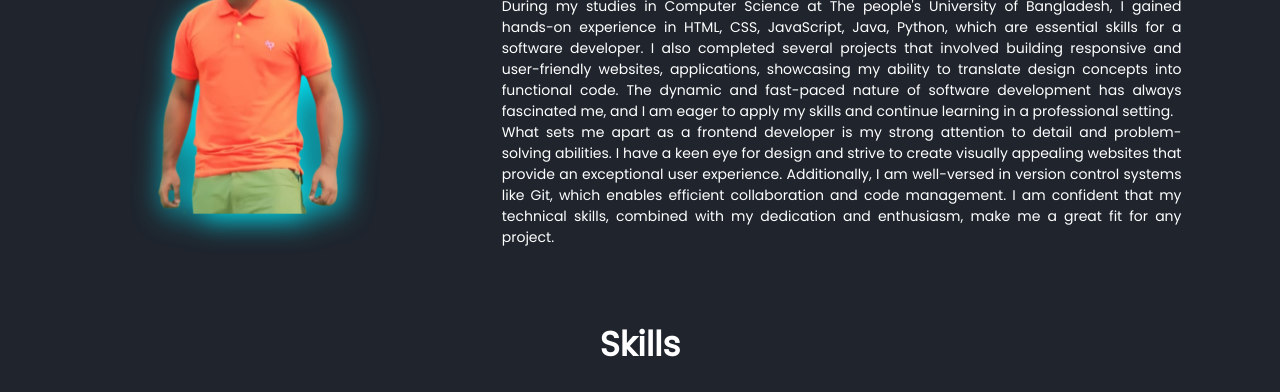
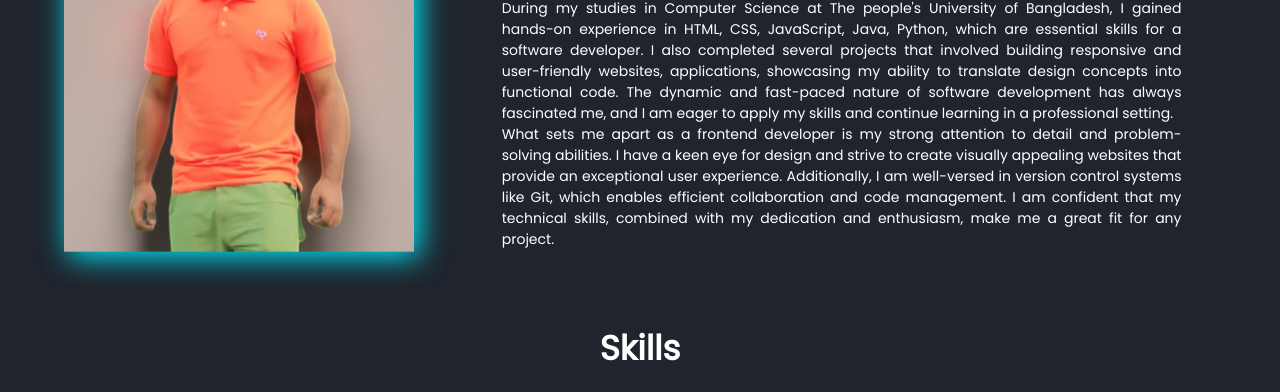
Before and after one commit to Mdimranhossain05/my_portfolio, a plain HTML site: page index.html in a window 1280 px wide. Shown: the part 775-1167 px from the top of the page. Drawn offline with nearby package versions, Linux system fonts and the light colour scheme.

Commit message:
bug fixing commit

```diff
--- a/index.html
+++ b/index.html
@@ -69,7 +69,7 @@ skills, combined with my dedication and enthusiasm, make me a great fit for any
         </div>
 
         <div class="about-img">
-            <img src="/assets/home2.png" alt="" class="about-image-img">
+            <img src="/assets/home.png" alt="" class="about-image-img">
         </div>
     </section>
 
```
